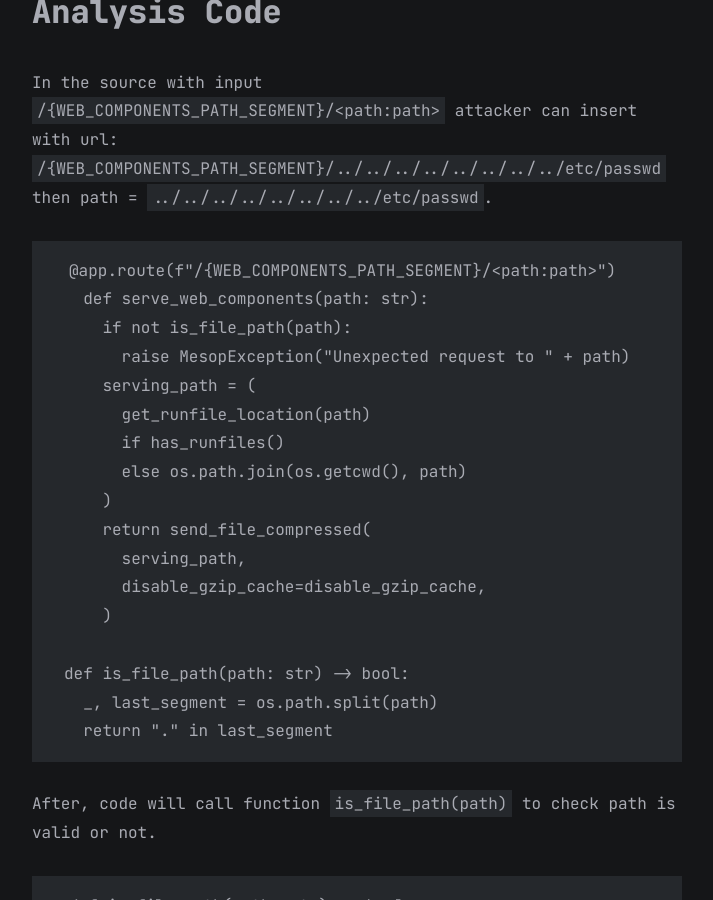
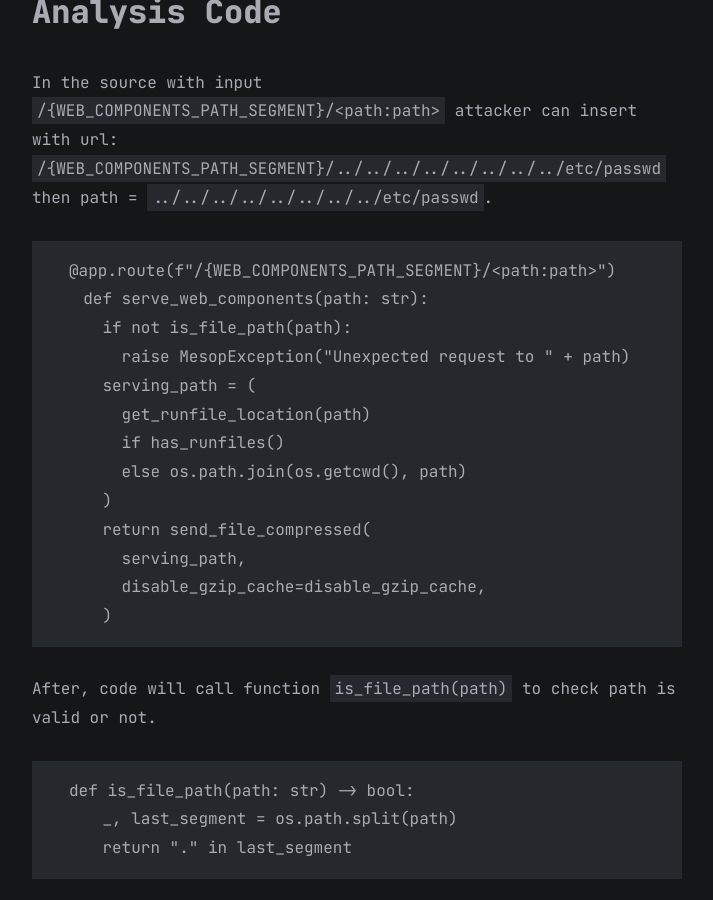
Before and after one commit to KevinKien/KevinKien.github.io, a Jekyll site: the page built from all_collections/_posts/2024-11-01-CVE-2024-45601-Path-traversal.md, in a window 1280 px wide and 900 px high, scrolled down 798 px. Shown: the whole window, without its empty margins (283-996 px from the left). Built offline with Jekyll 4.4.1, drawn with Linux system fonts in a browser that asks for light colours.

Commit message:
Update 2024-11-01-CVE-2024-45601-Path-traversal.md

````diff
--- a/all_collections/_posts/2024-11-01-CVE-2024-45601-Path-traversal.md
+++ b/all_collections/_posts/2024-11-01-CVE-2024-45601-Path-traversal.md
@@ -29,10 +29,6 @@ In the source with input `/{WEB_COMPONENTS_PATH_SEGMENT}/<path:path>` attacker c
       serving_path,
       disable_gzip_cache=disable_gzip_cache,
     )
-
-def is_file_path(path: str) -> bool:
-  _, last_segment = os.path.split(path)
-  return "." in last_segment
 ```
 
 After, code will call function `is_file_path(path)` to check path is valid or not.
````
